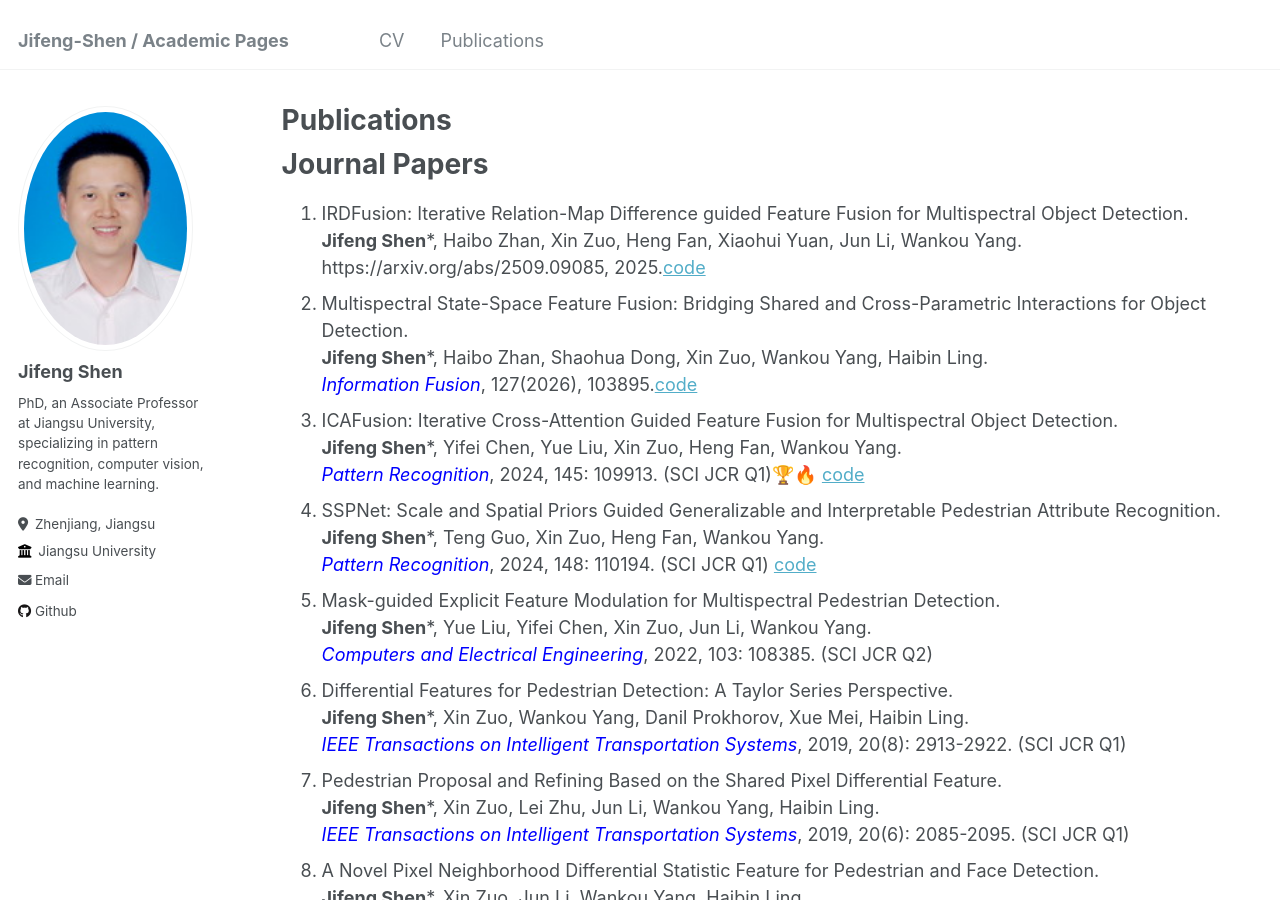
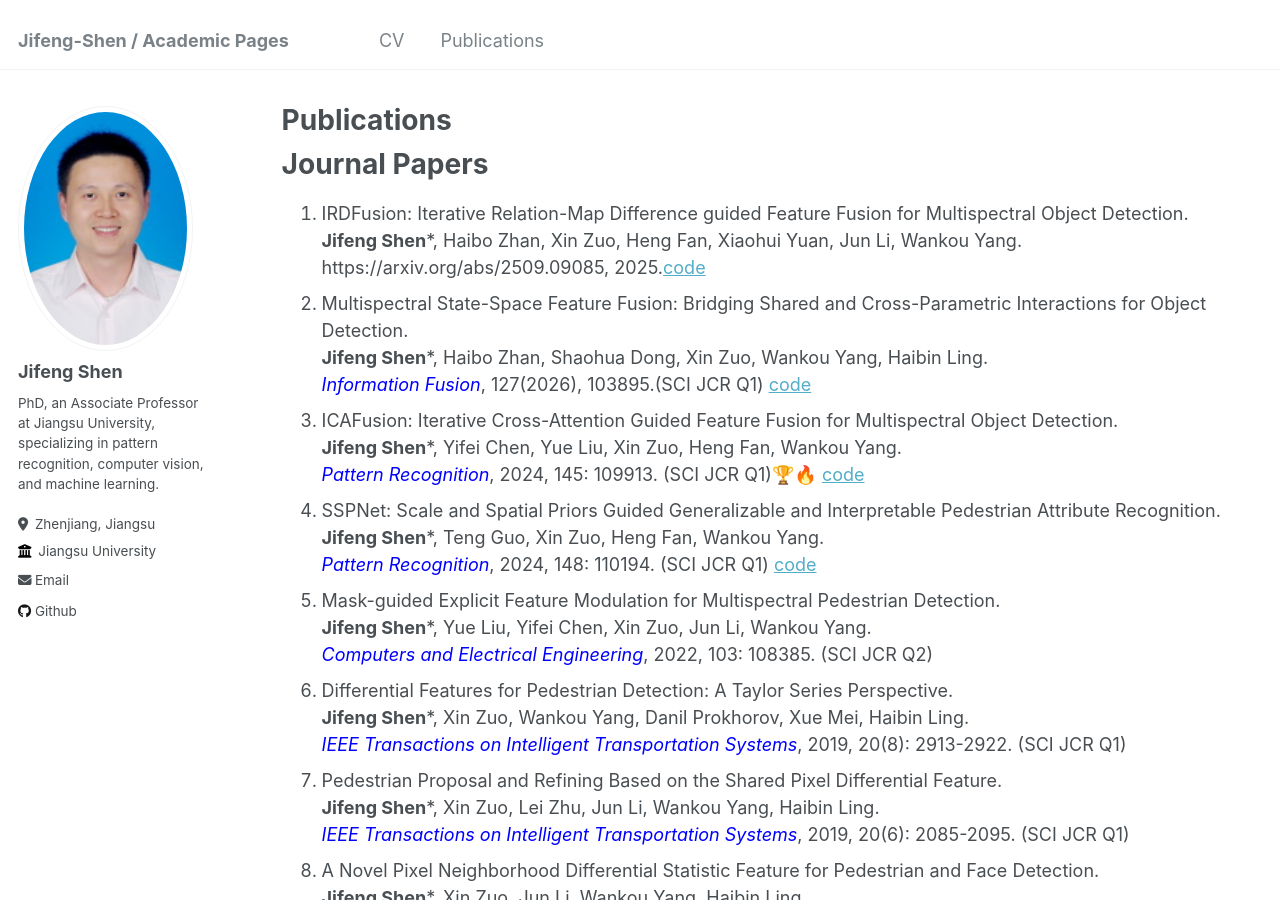
Before and after one commit to jifeng-shen/jifeng-shen.github.io, a Jekyll site: the page built from _pages/publications.md, in a window 1280 px wide and 900 px high. Built offline with Jekyll 4.4.1, drawn with Linux system fonts in a browser that asks for light colours.

Commit message:
Update publications.md

```diff
--- a/_pages/publications.md
+++ b/_pages/publications.md
@@ -12,7 +12,7 @@ author_profile: true
    https://arxiv.org/abs/2509.09085, 2025.[code](https://github.com/61s61min/IRDFusion)
 2. Multispectral State-Space Feature Fusion: Bridging Shared and Cross-Parametric Interactions for Object Detection.
    **Jifeng Shen**\*, Haibo Zhan, Shaohua Dong, Xin Zuo, Wankou Yang, Haibin Ling.
-   *<font color="blue">Information Fusion</font>*, 127(2026), 103895.[code](https://github.com/61s61min/MS2Fusion)
+   *<font color="blue">Information Fusion</font>*, 127(2026), 103895.(SCI JCR Q1) [code](https://github.com/61s61min/MS2Fusion)
 3. ICAFusion: Iterative Cross-Attention Guided Feature Fusion for Multispectral Object Detection.
    **Jifeng Shen**\*, Yifei Chen, Yue Liu, Xin Zuo, Heng Fan, Wankou Yang.
    *<font color="blue">Pattern Recognition</font>*, 2024, 145: 109913. (SCI JCR Q1)🏆🔥 [code](https://github.com/chanchanchan97/ICAFusion)
```
